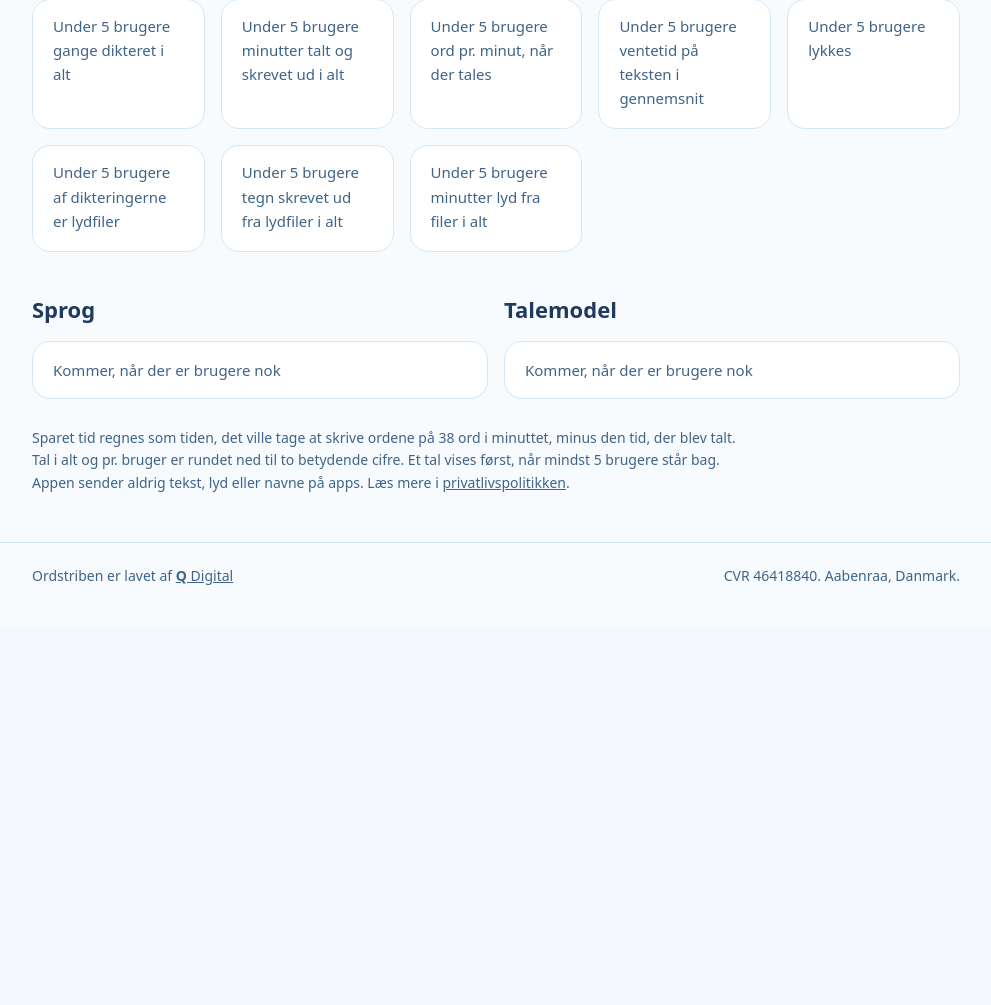
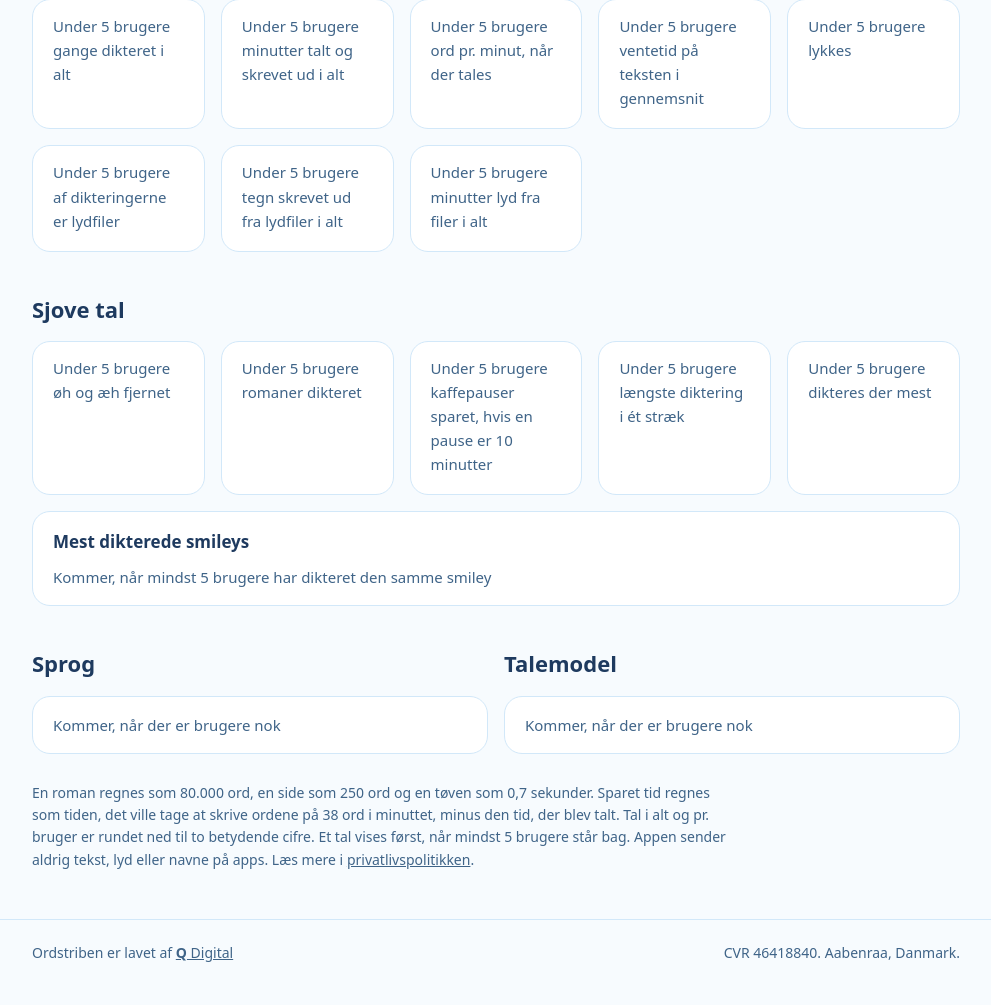
Before and after one commit to qvisty/qdigital, a PHP site: page /ordstriben/tal/ in a window 1280 px wide. Shown: the part 575-1580 px from the top of the page, without its empty margins (144-1135 px from the left). Before the commit the page ends 1160 px from the top, so only its background shows below. Run offline with PHP 8.4, Linux system fonts and the light colour scheme.

Commit message:
Ordstriben tal: sjove tal (#67)
Fyldord fjernet, mest dikterede smileys, længste diktering, travleste ugedag og time, romaner og kaffepauser. Appen sender kun antal i de nye valgfrie felter fillers og emoji. Test i tests/ordstriben-stats.sh.


Claude-Session: https://claude.ai/code/session_013k2AGeYMr3sZQxxqaFizmL

Co-authored-by: Claude <noreply@anthropic.com>

```diff
--- a/ordstriben/stats/index.php
+++ b/ordstriben/stats/index.php
@@ -29,7 +29,11 @@ const UUID_RE = '/^[0-9a-f]{8}-[0-9a-f]{4}-4[0-9a-f]{3}-[89ab][0-9a-f]{3}-[0-9a-
 const VERSION_RE = '/^[0-9][0-9A-Za-z.+-]{0,31}$/';
 const EVENT_KEYS = ['t', 'kind', 'lang', 'engine', 'ok', 'error', 'audio_ms', 'wait_ms', 'words', 'chars', 'mode', 'fallback'];
 /** Valgfrit felt: hvor mange dikteringer én linje dækker, fx en samlet linje pr. dag fra historikken. Standard 1. */
-const OPTIONAL_KEYS = ['count'];
+const OPTIONAL_KEYS = ['count', 'fillers', 'emoji'];
+/** Fyldord, som appen har fjernet. Kun antal pr. slags. */
+const FILLER_KEYS = ['oeh', 'aeh', 'oehm', 'hmm', 'andre'];
+/** Højst så mange forskellige smileys i én hændelse. */
+const MAX_EMOJI_KEYS = 20;
 
 function reply(int $code, ?array $body = null, int $cache = 0): never {
     http_response_code($code);
@@ -117,11 +121,33 @@ function int_in(mixed $v, int $min, int $max): bool {
     return is_int($v) && $v >= $min && $v <= $max;
 }
 
+/** Et objekt med kendte nøgler og antal fra 0 til 100000, eller null. Tomt objekt er tilladt. */
+function valid_counts(mixed $o, array $keys): ?array {
+    if (!is_array($o) || (array_is_list($o) && $o !== [])) return null;
+    foreach ($o as $k => $n) if (!in_array((string) $k, $keys, true) || !int_in($n, 0, 100000)) return null;
+    return $o;
+}
+
+/** Smileys som nøgler, kun billedtegn, højst 16 byte hver, med antal fra 1 til 100000. */
+function valid_emoji(mixed $o): ?array {
+    if (!is_array($o) || (array_is_list($o) && $o !== []) || count($o) > MAX_EMOJI_KEYS) return null;
+    foreach ($o as $k => $n) {
+        $k = (string) $k;
+        if ($k === '' || strlen($k) > 16 || !mb_check_encoding($k, 'UTF-8')) return null;
+        if (preg_match('/^(?:\p{Extended_Pictographic}|\p{Regional_Indicator}|[\x{FE0F}\x{200D}\x{1F3FB}-\x{1F3FF}\x{20E3}#*0-9])+$/u', $k) !== 1) return null;
+        if (preg_match('/\p{Extended_Pictographic}|\p{Regional_Indicator}/u', $k) !== 1) return null;
+        if (!int_in($n, 1, 100000)) return null;
+    }
+    return $o;
+}
+
 /** Én hændelse præcis efter kontrakten, eller null. */
 function valid_event(mixed $e): ?array {
     if (!is_array($e) || array_is_list($e)) return null;
     foreach (array_keys($e) as $k) if (!in_array($k, EVENT_KEYS, true) && !in_array($k, OPTIONAL_KEYS, true)) return null;
     if (array_key_exists('count', $e) && !int_in($e['count'], 1, 10000)) return null;
+    if (array_key_exists('fillers', $e) && valid_counts($e['fillers'], FILLER_KEYS) === null) return null;
+    if (array_key_exists('emoji', $e) && valid_emoji($e['emoji']) === null) return null;
     $t = $e['t'] ?? null;
     if (!is_string($t) || preg_match('/^\d{4}-\d\d-\d\dT\d\d:\d\d:\d\dZ$/', $t) !== 1) return null;
     $ts = strtotime($t);
@@ -138,6 +164,8 @@ function valid_event(mixed $e): ?array {
     $out = [];
     foreach (EVENT_KEYS as $k) $out[$k] = $e[$k];
     if (array_key_exists('count', $e) && $e['count'] !== 1) $out['count'] = $e['count'];
+    if (!empty($e['fillers'])) $out['fillers'] = $e['fillers'];
+    if (!empty($e['emoji'])) $out['emoji'] = $e['emoji'];
     return $out;
 }
 
@@ -190,6 +218,33 @@ function sweep(string $dir): void {
     foreach (glob($dir . '/*.tmp') ?: [] as $f) if (filemtime($f) < time() - 3600) @unlink($f);
 }
 
+/**
+ * De sjove tal. Smileys vises kun, hvis mindst MIN_USERS brugere har brugt dem, og højst fem.
+ * Ugedag og time er dem med flest enkelte dikteringer.
+ */
+function fun_numbers(bool $enough, array $fillers, array $emojiN, array $emojiUsers, int $longest, array $weekday, array $hour): ?array {
+    if (!$enough) return null;
+    $top = [];
+    arsort($emojiN);
+    foreach ($emojiN as $k => $n) {
+        if (($emojiUsers[$k] ?? 0) < MIN_USERS) continue;
+        $top[] = ['emoji' => (string) $k, 'count' => rough($n)];
+        if (count($top) === 5) break;
+    }
+    $f = [];
+    foreach (FILLER_KEYS as $k) if (!empty($fillers[$k])) $f[$k] = rough($fillers[$k]);
+    arsort($weekday);
+    arsort($hour);
+    return [
+        'fillers_total' => rough(array_sum($fillers)),
+        'fillers' => $f,
+        'top_emoji' => $top,
+        'longest_seconds' => $longest > 0 ? (int) round($longest / 1000) : null,
+        'busiest_weekday' => $weekday ? (int) array_key_first($weekday) : null,
+        'busiest_hour' => $hour ? (int) array_key_first($hour) : null,
+    ];
+}
+
 /** Andel med to decimaler, eller null. */
 function ratio(float $a, float $b): ?float {
     return $b > 0 ? round($a / $b, 4) : null;
@@ -213,11 +268,13 @@ function summary(string $dir): array {
     $users = 0; $usersWithOk = 0;
     $events = 0; $ok = 0; $dict = 0; $files = 0; $fileChars = 0; $fileAudio = 0; $words = 0; $chars = 0; $audio = 0; $wait = 0; $waitN = 0;
     $lang = []; $engine = [];
+    $fillers = []; $emojiN = []; $emojiUsers = []; $longest = 0; $weekday = []; $hour = [];
+    $tz = new DateTimeZone('Europe/Copenhagen');
     foreach (glob($dir . '/u_*.json') ?: [] as $f) {
         $d = json_decode((string) file_get_contents($f), true);
         if (!is_array($d) || empty($d['events'])) continue;
         $users++;
-        $hadOk = false; $ul = []; $ue = [];
+        $hadOk = false; $ul = []; $ue = []; $uEmoji = [];
         foreach ($d['events'] as $e) {
             $events++;
             if ($e['kind'] === 'file') $files++;
@@ -230,9 +287,20 @@ function summary(string $dir): array {
                 $words += $e['words']; $chars += $e['chars']; $audio += $e['audio_ms'];
                 // Historik fra før samtykket har ventetid 0 og tæller ikke med i ventetiden
                 if ($e['wait_ms'] > 0) { $wait += $e['wait_ms']; $waitN++; }
+                foreach ($e['fillers'] ?? [] as $k => $n) $fillers[$k] = ($fillers[$k] ?? 0) + $n;
+                foreach ($e['emoji'] ?? [] as $k => $n) { $k = (string) $k; $emojiN[$k] = ($emojiN[$k] ?? 0) + $n; $uEmoji[$k] = true; }
+                // Enkelte dikteringer, ikke historik: længste diktering og hvornår der dikteres
+                if (!isset($e['count']) && $e['wait_ms'] > 0) {
+                    $longest = max($longest, $e['audio_ms']);
+                    $dt = (new DateTime('@' . strtotime((string) $e['t'])))->setTimezone($tz);
+                    $wd = (int) $dt->format('N'); $hr = (int) $dt->format('G');
+                    $weekday[$wd] = ($weekday[$wd] ?? 0) + 1;
+                    $hour[$hr] = ($hour[$hr] ?? 0) + 1;
+                }
             }
         }
         if ($hadOk) $usersWithOk++;
+        foreach (array_keys($uEmoji) as $k) $emojiUsers[$k] = ($emojiUsers[$k] ?? 0) + 1;
         foreach (array_keys($ul) as $k) $lang[$k] = ($lang[$k] ?? 0) + 1;
         foreach (array_keys($ue) as $k) $engine[$k] = ($engine[$k] ?? 0) + 1;
     }
@@ -275,6 +343,7 @@ function summary(string $dir): array {
         'avg_wait_ms' => $enough && $waitN > 0 ? (int) round($wait / $waitN) : null,
         'success_rate' => $enough ? ratio($ok, $events) : null,
         'file_share' => $enough ? ratio($files, $events) : null,
+        'fun' => fun_numbers($enough, $fillers, $emojiN, $emojiUsers, $longest, $weekday, $hour),
         'languages' => $dist($lang),
         'engines' => $dist($engine),
     ];
--- a/ordstriben/tal/index.html
+++ b/ordstriben/tal/index.html
@@ -39,6 +39,12 @@
   .bar .fill { background:var(--bar); height:100%; border-radius:999px; }
   .bar .val { font-variant-numeric:tabular-nums; color:var(--muted); }
   .two { display:grid; grid-template-columns:1fr 1fr; gap:16px; }
+  .emoji-box { margin-top:16px; background:var(--card); border:1px solid var(--line); border-radius:18px; padding:16px 20px; }
+  .emoji-box h3 { margin:0 0 10px; font-size:17px; }
+  .emoji { list-style:none; margin:0; padding:0; display:flex; flex-wrap:wrap; gap:12px 22px; }
+  .emoji li { display:flex; align-items:baseline; gap:8px; font-variant-numeric:tabular-nums; color:var(--muted); }
+  .emoji li .e { font-size:34px; line-height:1; }
+  .emoji li .pos { font-weight:700; color:var(--fg); }
   .note { color:var(--muted); font-size:14px; margin-top:28px; max-width:44rem; }
   .foot { margin-top:48px; border-top:1px solid var(--line); padding:22px 0 40px; font-size:14px; color:var(--muted); }
   .foot .wrap { display:flex; flex-wrap:wrap; gap:8px 24px; justify-content:space-between; }
@@ -85,12 +91,25 @@
     <div class="tile"><div class="num" data-k="total.file_minutes">…</div><div class="lbl">minutter lyd fra filer i alt</div></div>
   </div>
 
+  <h2>Sjove tal</h2>
+  <div class="grid four" id="fun">
+    <div class="tile"><div class="num" id="f-fillers">…</div><div class="lbl" id="f-fillers-lbl">øh og æh fjernet</div></div>
+    <div class="tile"><div class="num" id="f-novels">…</div><div class="lbl" id="f-novels-lbl">romaner dikteret</div></div>
+    <div class="tile"><div class="num" id="f-coffee">…</div><div class="lbl">kaffepauser sparet, hvis en pause er 10 minutter</div></div>
+    <div class="tile"><div class="num" id="f-longest">…</div><div class="lbl">længste diktering i ét stræk</div></div>
+    <div class="tile"><div class="num" id="f-busy">…</div><div class="lbl">dikteres der mest</div></div>
+  </div>
+  <div class="emoji-box">
+    <h3>Mest dikterede smileys</h3>
+    <ol class="emoji" id="f-emoji"><li class="pending">Henter</li></ol>
+  </div>
+
   <div class="two">
     <div><h2>Sprog</h2><div class="bars" id="languages"><span class="pending">Henter</span></div></div>
     <div><h2>Talemodel</h2><div class="bars" id="engines"><span class="pending">Henter</span></div></div>
   </div>
 
-  <p class="note">Sparet tid regnes som tiden, det ville tage at skrive ordene på 38 ord i minuttet, minus den tid, der blev talt. Tal i alt og pr. bruger er rundet ned til to betydende cifre. Et tal vises først, når mindst <span id="min">5</span> brugere står bag. Appen sender aldrig tekst, lyd eller navne på apps. Læs mere i <a href="../privatliv/">privatlivspolitikken</a>. <span id="updated"></span></p>
+  <p class="note">En roman regnes som 80.000 ord, en side som 250 ord og en tøven som 0,7 sekunder. Sparet tid regnes som tiden, det ville tage at skrive ordene på 38 ord i minuttet, minus den tid, der blev talt. Tal i alt og pr. bruger er rundet ned til to betydende cifre. Et tal vises først, når mindst <span id="min">5</span> brugere står bag. Appen sender aldrig tekst, lyd eller navne på apps. Læs mere i <a href="../privatliv/">privatlivspolitikken</a>. <span id="updated"></span></p>
 </main>
 
 <footer class="foot"><div class="wrap"><span>Ordstriben er lavet af <a href="/"><b>Q</b> Digital</a></span><span>CVR 46418840. Aabenraa, Danmark.</span></div></footer>
@@ -135,6 +154,7 @@
       else { el.textContent = v; el.classList.remove("pending"); }
     });
     document.getElementById("min").textContent = s.min_users || 5;
+    renderFun(s);
     bars(document.getElementById("languages"), s.languages, LANG);
     bars(document.getElementById("engines"), s.engines, ENGINE);
     if (s.updated) {
@@ -143,6 +163,39 @@
       var hm = d.toLocaleTimeString("da-DK", { hour: "2-digit", minute: "2-digit" }).replace(":", ".");
       document.getElementById("updated").textContent = "Opdateret " + day + " kl. " + hm + ". Tallene opdateres af sig selv.";
     }
+  }
+  var DAYS = ["", "Mandag", "Tirsdag", "Onsdag", "Torsdag", "Fredag", "Lørdag", "Søndag"];
+  function setNum(id, text) {
+    var el = document.getElementById(id);
+    if (text === null) { el.textContent = "Under " + (window.__min || 5) + " brugere"; el.classList.add("pending"); }
+    else { el.textContent = text; el.classList.remove("pending"); }
+  }
+  function renderFun(s) {
+    var f = s.fun || null;
+    window.__min = s.min_users || 5;
+    var words = get(s, "total.words"), saved = get(s, "total.minutes_saved");
+    setNum("f-fillers", f && f.fillers_total != null ? nf.format(f.fillers_total) : null);
+    if (f && f.fillers_total) {
+      var sec = Math.round(f.fillers_total * 0.7 / 60);
+      document.getElementById("f-fillers-lbl").textContent = "øh og æh fjernet. Det er cirka " + nf.format(sec) + " minutters tøven, ingen skal læse";
+    }
+    if (words == null) setNum("f-novels", null);
+    else if (words >= 8000) setNum("f-novels", (words / 80000).toLocaleString("da-DK", { maximumFractionDigits: 1 }));
+    else { setNum("f-novels", nf.format(Math.floor(words / 250))); document.getElementById("f-novels-lbl").textContent = "romansider dikteret"; }
+    setNum("f-coffee", saved == null ? null : nf.format(Math.floor(saved / 10)));
+    setNum("f-longest", f && f.longest_seconds != null ? Math.floor(f.longest_seconds / 60) + ":" + String(f.longest_seconds % 60).padStart(2, "0") + " min" : null);
+    setNum("f-busy", f && f.busiest_weekday != null && f.busiest_hour != null ? DAYS[f.busiest_weekday] + " kl. " + f.busiest_hour : null);
+    var ol = document.getElementById("f-emoji");
+    ol.textContent = "";
+    var top = f && Array.isArray(f.top_emoji) ? f.top_emoji : [];
+    if (!top.length) { var li = document.createElement("li"); li.className = "pending"; li.textContent = "Kommer, når mindst " + window.__min + " brugere har dikteret den samme smiley"; ol.appendChild(li); return; }
+    top.forEach(function (t, i) {
+      var li = document.createElement("li");
+      var pos = document.createElement("span"); pos.className = "pos"; pos.textContent = (i + 1) + ".";
+      var e = document.createElement("span"); e.className = "e"; e.textContent = t.emoji;
+      var n = document.createElement("span"); n.textContent = nf.format(t.count) + " gange";
+      li.appendChild(pos); li.appendChild(e); li.appendChild(n); ol.appendChild(li);
+    });
   }
   function fail() {
     document.querySelectorAll("[data-k]").forEach(function (el) { el.textContent = "Ikke tilgængelig"; el.classList.add("pending"); });
```
Also changed, not shown: 1 other file.
